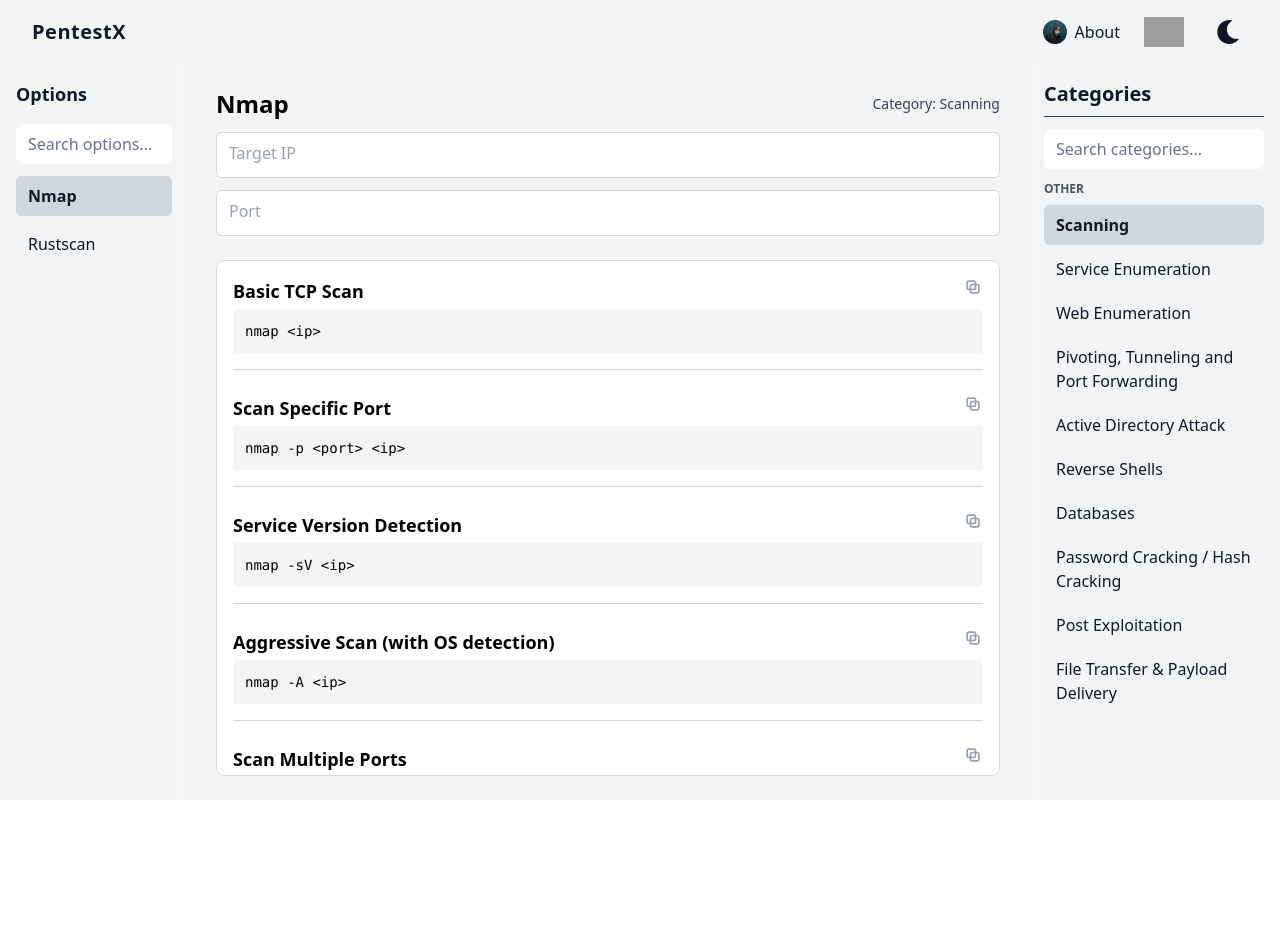
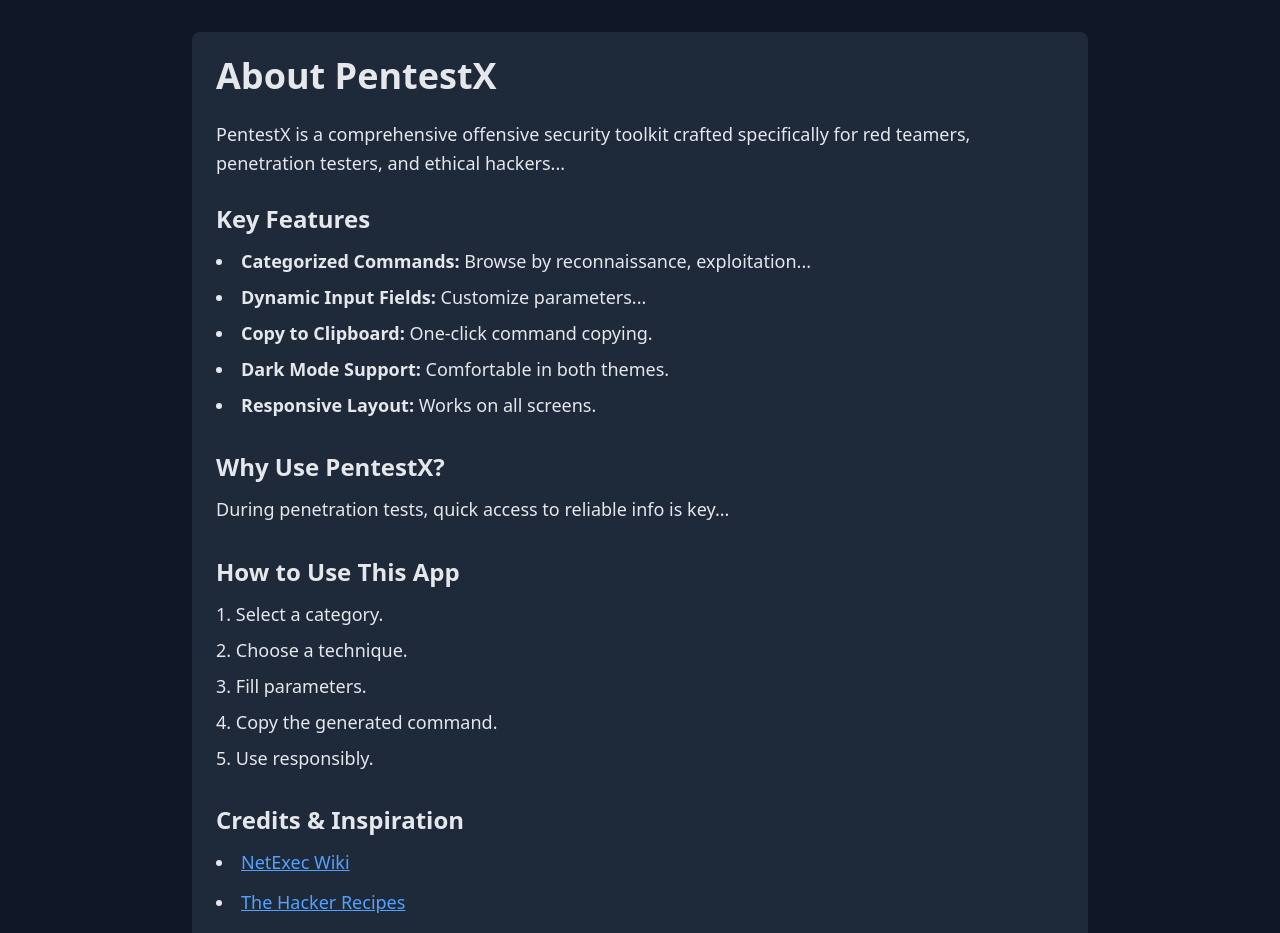
Before and after one commit to furious-05/RedX, a React (Vite) app: page /about in a window 1280 px wide. Shown: the top 933 px of the page. Before the commit the page ends 800 px from the top, so only its background shows below. Built offline with nearby package versions, Linux system fonts and the light colour scheme; grey boxes are pictures that could not be loaded.

Commit message:
Add About Page

```diff
--- a/package.json
+++ b/package.json
@@ -8,7 +8,8 @@
     "dev": "vite",
     "build": "vite build",
     "lint": "eslint .",
-    "preview": "vite preview"
+    "preview": "vite preview",
+    "deploy": "gh-pages -d dist"
   },
   "dependencies": {
     "@reduxjs/toolkit": "^2.8.2",
@@ -17,6 +18,7 @@
     "react-dom": "^19.1.0",
     "react-icons": "^5.5.0",
     "react-redux": "^9.2.0",
+    "react-router-dom": "^7.8.0",
     "tailwindcss": "^4.1.11"
   },
   "devDependencies": {
--- a/src/App.jsx
+++ b/src/App.jsx
@@ -1,5 +1,6 @@
 import React, { useState, useEffect } from "react";
 import { useSelector } from "react-redux";
+import { Routes, Route, Navigate } from "react-router-dom";
 import PentestXLoader from "./components/ThreeDLoader";
 import Header from "./components/Header";
 import RightBar from "./components/RightBar";
@@ -7,6 +8,7 @@
 import useCommands from "./hooks/useCommands";
 import categories from "./data/categories.json";
 import inputFieldsConfig from "./config/inputFieldsConfig";
+import About from "./components/About";  // import your About component
 
 export default function App() {
   const theme = useSelector((state) => state.theme.mode);
@@ -14,7 +16,9 @@
   const [loadingScreen, setLoadingScreen] = useState(true);
   const [fadeOut, setFadeOut] = useState(false);
 
-  const [selectedCategory, setSelectedCategory] = useState(categories[0]?.name || "SMB Enumeration");
+  const [selectedCategory, setSelectedCategory] = useState(
+    categories[0]?.name || "SMB Enumeration"
+  );
   const [selectedSubItemFile, setSelectedSubItemFile] = useState(null);
   const [selectedCommandTitle, setSelectedCommandTitle] = useState(null);
 
@@ -105,7 +109,8 @@
 
   const currentInputs = inputFieldsConfig[selectedCategory] || inputFieldsConfig.default;
 
-  return (
+  // Main interface layout
+  const MainInterface = () => (
     <div
       className={`h-screen flex flex-col transition-colors duration-300 ${
         theme === "dark" ? "bg-gray-900 text-white" : "bg-gray-100 text-gray-900"
@@ -193,7 +198,7 @@
                     key={name}
                     type={type}
                     placeholder={placeholder}
-                    className={`px-3 pb-3 pt-2 rounded-md border placeholder-gray-400 focus:outline-none focus:ring-2 focus:ring-gray-500 transition ${
+                    className={`px-3 pb-3 pt-2 rounded-md border placeholder-gray-400 focus:outline-none focus:ring-2 focus:ring-orange-500 transition ${
                       theme === "dark"
                         ? "bg-gray-800 text-white border-gray-600"
                         : "bg-white text-black border-gray-300"
@@ -282,7 +287,6 @@
                                 <rect x="5" y="5" width="10" height="10" rx="2" ry="2" />
                               </svg>
                             )}
-
                           </button>
                         </div>
 
@@ -334,4 +338,13 @@
       </div>
     </div>
   );
+
+  return (
+    <Routes>
+      <Route path="/" element={<MainInterface />} />
+      <Route path="/about" element={<About />} />
+      {/* Redirect any unknown route to home */}
+      <Route path="*" element={<Navigate to="/" replace />} />
+    </Routes>
+  );
 }
--- a/src/components/About.jsx
+++ b/src/components/About.jsx
@@ -0,0 +1,93 @@
+import React from "react";
+import { useSelector } from "react-redux";
+
+const About = () => {
+  const theme = useSelector((state) => state.theme.mode);
+
+  // Light mode layout (as-is)
+  if (theme !== "dark") {
+    return (
+      <div className="p-6 max-w-4xl mx-auto text-gray-800 bg-gray-100 transition-colors duration-300">
+        {renderContent("text-gray-600")}
+      </div>
+    );
+  }
+
+  // Dark mode layout with side and center colors
+  return (
+    <div
+      className="w-full min-h-screen px-4 py-8 transition-colors duration-300"
+      style={{ backgroundColor: "#101828" }}
+    >
+      <div
+        className="max-w-4xl mx-auto rounded-lg p-6"
+        style={{ backgroundColor: "#1E2939", color: "#E5E7EB" }}
+      >
+        {renderContent("text-gray-400")}
+      </div>
+    </div>
+  );
+};
+
+// Extracted content so we can reuse it in both themes
+const renderContent = (noteTextClass) => (
+  <>
+    <h1 className="text-4xl font-extrabold mb-6">About PentestX</h1>
+
+    <section className="mb-6">
+      <p className="text-lg leading-relaxed">
+        PentestX is a comprehensive offensive security toolkit crafted specifically
+        for red teamers, penetration testers, and ethical hackers...
+      </p>
+    </section>
+
+    <section className="mb-8">
+      <h2 className="text-2xl font-semibold mb-3">Key Features</h2>
+      <ul className="list-disc list-inside space-y-2 text-lg">
+        <li><strong>Categorized Commands:</strong> Browse by reconnaissance, exploitation...</li>
+        <li><strong>Dynamic Input Fields:</strong> Customize parameters...</li>
+        <li><strong>Copy to Clipboard:</strong> One-click command copying.</li>
+        <li><strong>Dark Mode Support:</strong> Comfortable in both themes.</li>
+        <li><strong>Responsive Layout:</strong> Works on all screens.</li>
+      </ul>
+    </section>
+
+    <section className="mb-8">
+      <h2 className="text-2xl font-semibold mb-3">Why Use PentestX?</h2>
+      <p className="text-lg leading-relaxed">
+        During penetration tests, quick access to reliable info is key...
+      </p>
+    </section>
+
+    <section className="mb-8">
+      <h2 className="text-2xl font-semibold mb-3">How to Use This App</h2>
+      <ol className="list-decimal list-inside space-y-2 text-lg">
+        <li>Select a category.</li>
+        <li>Choose a technique.</li>
+        <li>Fill parameters.</li>
+        <li>Copy the generated command.</li>
+        <li>Use responsibly.</li>
+      </ol>
+    </section>
+
+    <section className="mb-8">
+      <h2 className="text-2xl font-semibold mb-3">Credits & Inspiration</h2>
+      <ul className="list-disc list-inside space-y-3 text-lg">
+        <li><a href="https://www.netexec.wiki/" className="text-blue-400 underline" target="_blank">NetExec Wiki</a></li>
+        <li><a href="http://thehacker.recipes/" className="text-blue-400 underline" target="_blank">The Hacker Recipes</a></li>
+        <li><a href="https://www.revshells.com/" className="text-blue-400 underline" target="_blank">RevShells</a></li>
+        <li><a href="https://github.com/SecureAuthCorp/impacket" className="text-blue-400 underline" target="_blank">Impacket</a></li>
+      </ul>
+    </section>
+
+    <section>
+      <p className={`text-sm ${noteTextClass}`}>
+        <em>
+          Note: This app is for educational use only. Get permission before testing targets.
+        </em>
+      </p>
+    </section>
+  </>
+);
+
+export default About;
--- a/src/components/Header.jsx
+++ b/src/components/Header.jsx
@@ -1,6 +1,7 @@
 import React, { useEffect } from "react";
 import { useSelector, useDispatch } from "react-redux";
 import { toggleTheme } from "../store/themeSlice";
+import { Link } from "react-router-dom";
 import logo from "../assets/robot.jpg";
 import githubIcon from "../assets/github.jpeg";
 import { FaMoon, FaSun } from "react-icons/fa";
@@ -17,11 +18,7 @@
     }
   }, [theme]);
 
-  const bgClass =
-    theme === "dark"
-      ? "bg-gray-900 text-white"
-      : "bg-gray-100 text-gray-900";
-
+  const bgClass = theme === "dark" ? "bg-gray-900 text-white" : "bg-gray-100 text-gray-900";
   const hoverTextClass = "hover:text-gray-600";
   const btnHoverBgClass = "hover:bg-gray-200 dark:hover:bg-gray-700";
 
@@ -32,10 +29,10 @@
           {/* Logo / Brand */}
           <h1 className="text-xl font-bold tracking-wide">PentestX</h1>
 
-          {/* Navigation */}
+          {/* Navigation - Desktop */}
           <nav className="hidden md:flex space-x-6 items-center">
-            <a
-              href="#about"
+            <Link
+              to="/about"
               className={`flex items-center gap-2 ${hoverTextClass} transition`}
             >
               <img
@@ -44,7 +41,7 @@
                 className="h-6 w-6 rounded-full object-cover"
               />
               About
-            </a>
+            </Link>
 
             <a
               href="https://github.com/furious-05"
@@ -73,7 +70,11 @@
 
           {/* Mobile Menu Icon */}
           <div className="md:hidden">
-            <button className={`${btnHoverBgClass} p-2 rounded-md focus:outline-none`}>
+            <button
+              className={`${btnHoverBgClass} p-2 rounded-md focus:outline-none`}
+              aria-label="Open menu"
+              // You can add onClick handler here to toggle mobile menu
+            >
               <svg
                 className="h-6 w-6"
                 xmlns="http://www.w3.org/2000/svg"
--- a/src/data/categories.json
+++ b/src/data/categories.json
@@ -34,7 +34,9 @@
         { "name": "Port Forwarding", "file": "internal-port-forwarding" },
         { "name": "Pivot (Ligolo-ng)", "file": "internal-pivot-with-ligolo" },
         { "name": "Double Pivot (Ligolo-ng)", "file": "internal-doublepivot-ligolo" },
-        { "name": "Pivot & Double Pivot (sshuttle)", "file": "internal-pivot-doublepivot-sshuttle" }
+        { "name": "Pivot & Double Pivot (sshuttle)", "file": "internal-pivot-doublepivot-sshuttle" },
+        { "name": "Pivot (chisel)", "file": "internal-pivot-chisel" }
+
       ]
     },
     {
--- a/src/data/commands/service-enum-ssh.json
+++ b/src/data/commands/service-enum-ssh.json
@@ -22,12 +22,12 @@
     },
     {
       "title": "Send a Local File to Remote SSH Target",
-      "template": "nxc ssh {ip} -u user -p pass --put-file {local_filename} /tmp/{file_name}",
+      "template": "nxc ssh {ip} -u {username} -p {password} --put-file {local_filename} /tmp/{file_name}",
       "description": "Uploads `file.txt` to `/tmp` on the remote machine."
     },
     {
       "title": "Download File From Remote SSH Target",
-      "template": "nxc ssh {ip} -u username -p passname --get-file /tmp/{remote_file} {local_filename}",
+      "template": "nxc ssh {ip} -u {username} -p {passname} --get-file /tmp/{remote_file} {local_filename}",
       "description": "Downloads a file from remote to your local system."
     },
     {
--- a/src/main.jsx
+++ b/src/main.jsx
@@ -1,14 +1,17 @@
-import { StrictMode } from 'react'
-import { createRoot } from 'react-dom/client'
-import { Provider } from 'react-redux'
-import './index.css'
-import App from './App.jsx'
-import { store } from './store'  // import your redux store
+import { StrictMode } from 'react';
+import { createRoot } from 'react-dom/client';
+import { Provider } from 'react-redux';
+import { BrowserRouter } from 'react-router-dom';  // <-- Import this
+import './index.css';
+import App from './App.jsx';
+import { store } from './store';
 
 createRoot(document.getElementById('root')).render(
   <StrictMode>
     <Provider store={store}>
-      <App />
+      <BrowserRouter>   {/* <-- Wrap App with BrowserRouter */}
+        <App />
+      </BrowserRouter>
     </Provider>
-  </StrictMode>,
-)
+  </StrictMode>
+);
--- a/src/store/themeSlice.js
+++ b/src/store/themeSlice.js
@@ -1,7 +1,7 @@
 import { createSlice } from "@reduxjs/toolkit";
 
 const initialState = {
-  mode: localStorage.getItem("theme") || "light",
+  mode: localStorage.getItem("theme") || "dark",
 };
 
 const themeSlice = createSlice({
```
Also changed, not shown: src/data/commands/internal-pivot-chisel.json (added, +31 -0 lines), src/data/commands/reverse-shell-powershell-1.json (added, +9 -0 lines), 1 other file (tests, documents, lock files or other folders). Lines whose indentation alone changed are shown as unchanged.
